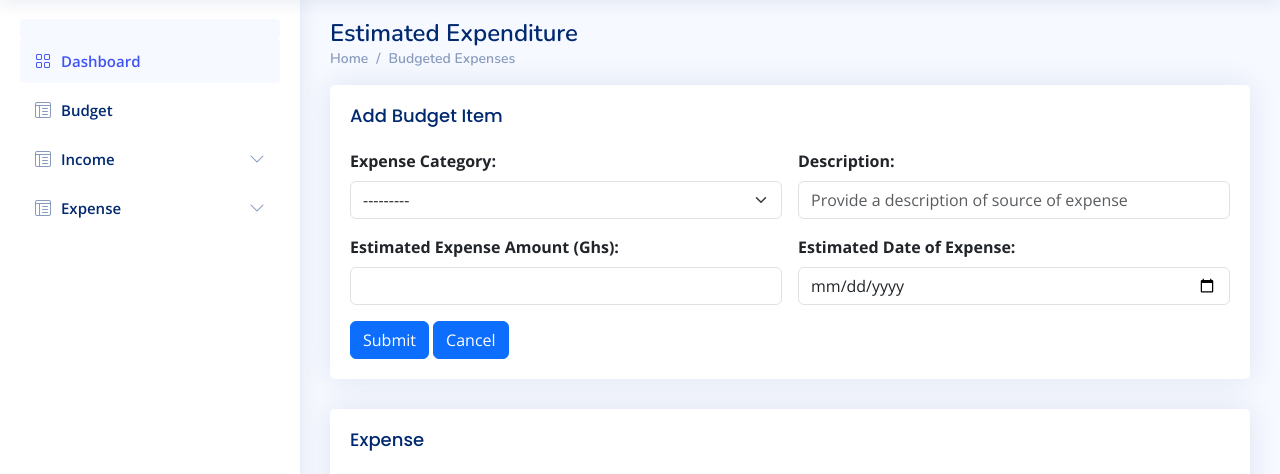
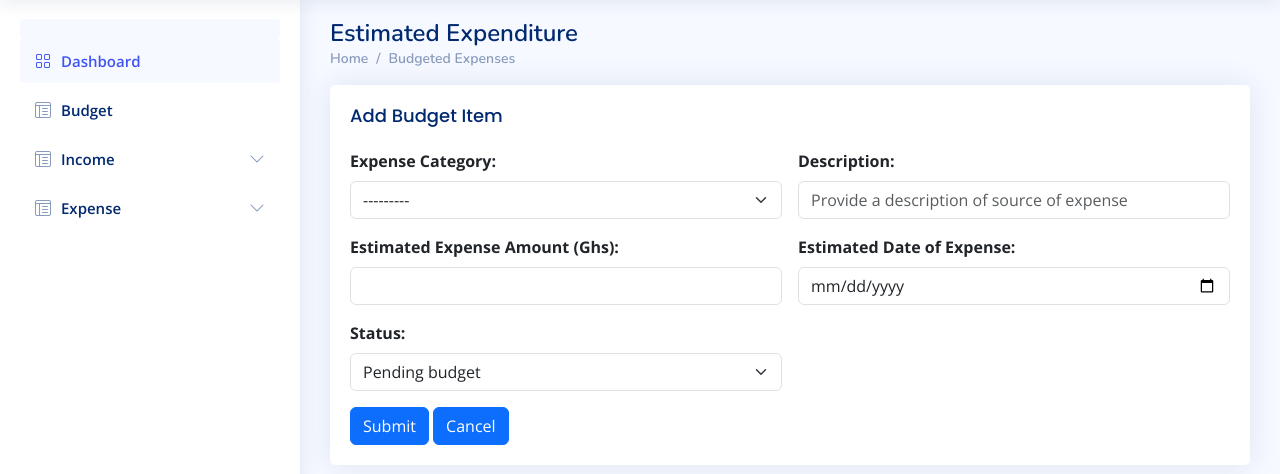
Before and after one commit to rookyere/rabbs-finance-manager, a Django app: page /budget/ in a window 1280 px wide. Shown: the part 61-535 px from the top of the page. Run offline with Django 4.2, Linux system fonts and the light colour scheme; data that the repository does not hold is empty; some libraries are stand-ins or nearby versions.

Commit message:
Filtering changes

```diff
--- a/budget/forms.py
+++ b/budget/forms.py
@@ -7,20 +7,9 @@ import re
 
 
 class budgetItemForm(ModelForm):
-    # def __ini__(self, *args, **kwargs):
-    #     super().__init__(*args, **kwargs)
-    #     initial_choice = [('', 'Select source of expense')]
-
-    #     expense_sources = expenseType.objects.values_list('expense_source',flat=True).distinct()
-    #     source_choices = [(expense_source, expense_source) for expense_source in expense_sources]
-
-    #     expense_sources_choices = initial_choice + source_choices
-
-    #     self.fields['expense_source'].choices = expense_sources_choices
-
     class Meta:
         model = BudgetExpense
-        fields = ["est_expense_source", "est_description", "est_amount", "est_expense_date", "is_completed"]
+        fields = ["est_expense_source", "est_description", "est_amount", "est_expense_date", "est_status"]
 
         widgets = {
             "est_expense_source": forms.Select(attrs={"class": "form-select"}),
@@ -34,6 +23,7 @@ class budgetItemForm(ModelForm):
             "est_expense_date": forms.DateInput(
                 attrs={"type": "date", "class": "form-control"}
             ),
+            "est_status": forms.Select(attrs={"class": "form-select"})
         }
 
     # def clean_est_expense_date(self):
--- a/budget/models.py
+++ b/budget/models.py
@@ -2,6 +2,11 @@ from django.db import models
 from expense.models import ExpenseType
 # Create your models here.
 
+status = (
+        ("Budget assigned", "Budget assigned"),
+        ("Completed", "Completed"),
+        ("Pending budget", "Pending budget"),
+    )
 
 class BudgetExpense(models.Model):
     est_expense_source = models.ForeignKey(ExpenseType, on_delete=models.CASCADE,verbose_name='Expense Category')
@@ -9,7 +14,7 @@ class BudgetExpense(models.Model):
     est_amount = models.DecimalField("Estimated Expense Amount (Ghs)", max_digits=7, decimal_places=2, db_column="budget_expense_amt")
     est_expense_date = models.DateField("Estimated Date of Expense", auto_now=False, auto_now_add=False)
     est_date_time = models.DateTimeField(auto_now_add=True)
-    is_completed = models.BooleanField(default=False)
+    est_status = models.CharField("Status", max_length=50,choices=status, default='Pending budget')
 
     def __str__(self):
         return f"{self.est_description}"
--- a/templates/budget/budgetExpense.html
+++ b/templates/budget/budgetExpense.html
@@ -40,6 +40,11 @@
               {{form.est_expense_date}}
               <small class="text-danger">{{form.est_expense_date.errors}}</small>
             </div>
+            <div class="col-6">
+              <label class="form-label"><strong>{{form.est_status.label_tag}}</strong></label>
+              {{form.est_status}}
+              <small class="text-danger">{{form.est_status.errors}}</small>
+            </div>
 
             <div class="col-12">
               <button type="submit" class="btn btn-primary">Submit</button>
@@ -68,17 +73,12 @@
             </thead>
             <tbody>
               {% for item_budget in expense_list %}
-              <tr>
+              <tr {% if item_budget.est_status == "Completed" %} class='table-success'{% endif %}>
                 <td>{{item_budget.est_expense_date}}</td>
                 <td>{{item_budget.est_description}}</td>
                 <td>{{item_budget.est_expense_source}}</td>
                 <td>{{item_budget.est_amount}}</td>
-                <td>
-                  <div class="custom-control custom-checkbox">
-                    <input type="checkbox" class="custom-control-input" id="customCheck1">
-                    <label class="custom-control-label" for="customCheck1"></label>
-                </div>
-              </td>
+                <td>{{item_budget.est_status}}</td>
                 <td>
                   <a href="{% url 'update_budget_item' item_budget.id %}">Edit</a>
                   <a href="{% url 'delete_budget_item' item_budget.id %}"><span class='text-danger'>Delete</span></a>
```
Also changed, not shown: budget/migrations/0005_rename_is_completed_budgetexpense_status.py (added), budget/migrations/0006_alter_budgetexpense_status.py (added), budget/migrations/0007_remove_budgetexpense_status_budgetexpense_est_status.py (added), budget/migrations/0008_alter_budgetexpense_est_status.py (added).
